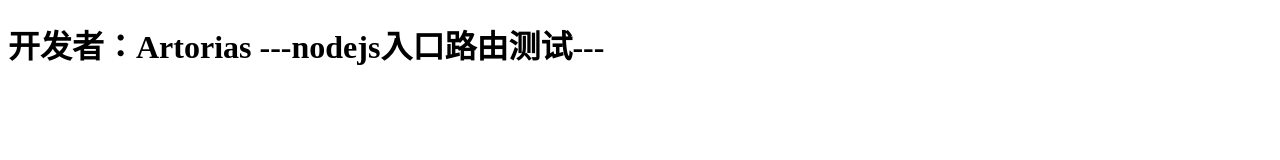
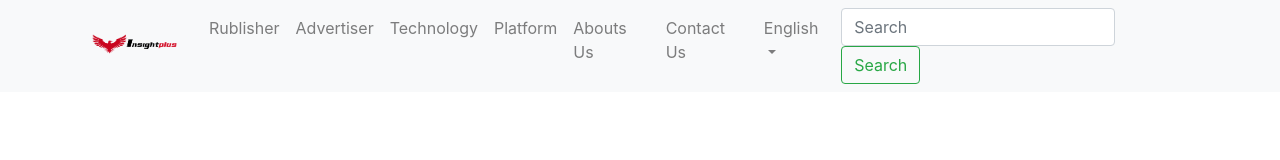
Before and after one commit to Artoriaseye/insightplus, a website: page insightplus/static/index.html in a window 1280 px wide. Drawn offline with nearby package versions, Linux system fonts and the light colour scheme.

Commit message:
2018.7.6

```diff
--- a/insightplus/static/index.html
+++ b/insightplus/static/index.html
@@ -2,10 +2,70 @@
 
 <html xmlns="http://www.w3.org/1999/xhtml">
 <head>
+    <link rel="stylesheet" href="https://stackpath.bootstrapcdn.com/bootstrap/4.1.1/css/bootstrap.min.css" integrity="sha384-WskhaSGFgHYWDcbwN70/dfYBj47jz9qbsMId/iRN3ewGhXQFZCSftd1LZCfmhktB" crossorigin="anonymous">
     <meta charset="utf-8" />
     <title></title>
 </head>
 <body>
-    <h1>开发者：Artorias ---nodejs入口路由测试---</h1>
+
+    <!-- 导航栏-->
+
+    <nav class="navbar navbar-expand-lg sticky-top navbar-light bg-light">
+        <div class="container">
+            <a class="navbar-brand" href="#">
+                <img src="image/logo.png" style="width:100px;">
+            </a>
+
+            <div class="collapse navbar-collapse" id="navbarSupportedContent">
+                <ul class="navbar-nav mr-auto">
+                    <li class="nav-item">
+                        <a class="nav-link" href="#">Rublisher</a>
+                    </li>
+                    <li class="nav-item">
+                        <a class="nav-link" href="#">Advertiser</a>
+                    </li>
+                    <li class="nav-item">
+                        <a class="nav-link" href="#">Technology</a>
+                    </li>
+                    <li class="nav-item">
+                        <a class="nav-link" href="#">Platform</a>
+                    </li>
+                    <li class="nav-item">
+                        <a class="nav-link" href="#">Abouts Us</a>
+                    </li>
+                    <li class="nav-item">
+                        <a class="nav-link" href="#">Contact Us</a>
+                    </li>
+                    <li class="nav-item dropdown">
+                        <a class="nav-link dropdown-toggle" href="#" id="navbarDropdown" role="button" data-toggle="dropdown" aria-haspopup="true" aria-expanded="false">
+                            English
+                        </a>
+                        <div class="dropdown-menu" aria-labelledby="navbarDropdown">
+                            <a class="dropdown-item" href="#">English</a>
+                            <a class="dropdown-item" href="#">简体中文</a>
+                        </div>
+                    </li>
+                    <li>
+                        <form class="form-inline my-2 my-lg-0">
+                            <input class="form-control mr-sm-2" type="search" placeholder="Search" aria-label="Search">
+                            <button class="btn btn-outline-success my-2 my-sm-0" type="submit">Search</button>
+                        </form>
+                    </li>
+                </ul>
+            </div>
+        </div>
+    </nav>
+
+    <!-- 插入的各页面内容-->
+
+
+
+    <!-- 页脚-->
+
+
+
+    <script src="https://code.jquery.com/jquery-3.3.1.slim.min.js" integrity="sha384-q8i/X+965DzO0rT7abK41JStQIAqVgRVzpbzo5smXKp4YfRvH+8abtTE1Pi6jizo" crossorigin="anonymous"></script>
+    <script src="https://cdnjs.cloudflare.com/ajax/libs/popper.js/1.14.3/umd/popper.min.js" integrity="sha384-ZMP7rVo3mIykV+2+9J3UJ46jBk0WLaUAdn689aCwoqbBJiSnjAK/l8WvCWPIPm49" crossorigin="anonymous"></script>
+    <script src="https://stackpath.bootstrapcdn.com/bootstrap/4.1.1/js/bootstrap.min.js" integrity="sha384-smHYKdLADwkXOn1EmN1qk/HfnUcbVRZyYmZ4qpPea6sjB/pTJ0euyQp0Mk8ck+5T" crossorigin="anonymous"></script>
 </body>
 </html>
```
Also changed, not shown: insightplus/static/image/logo.png (added), 1 other file.
